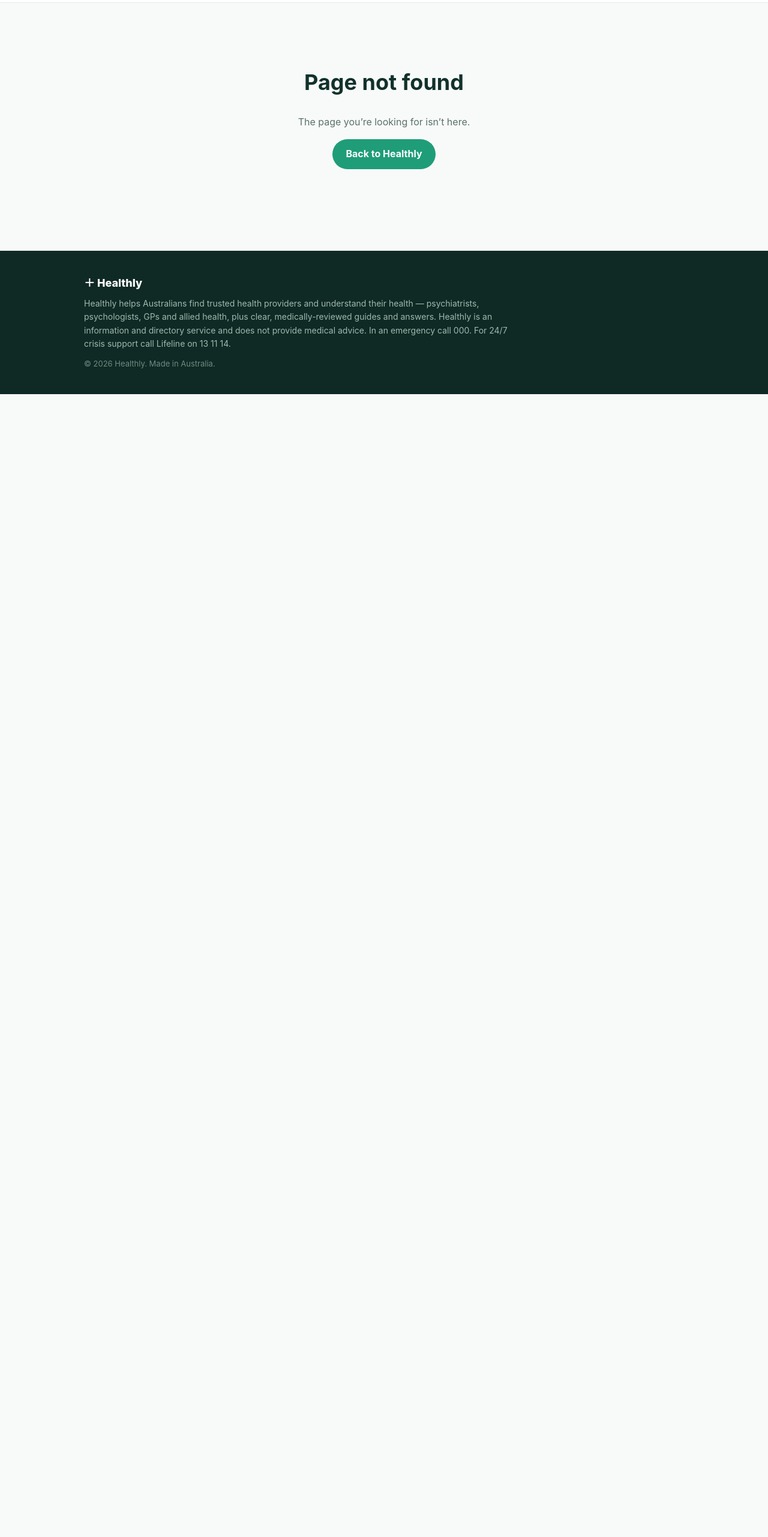
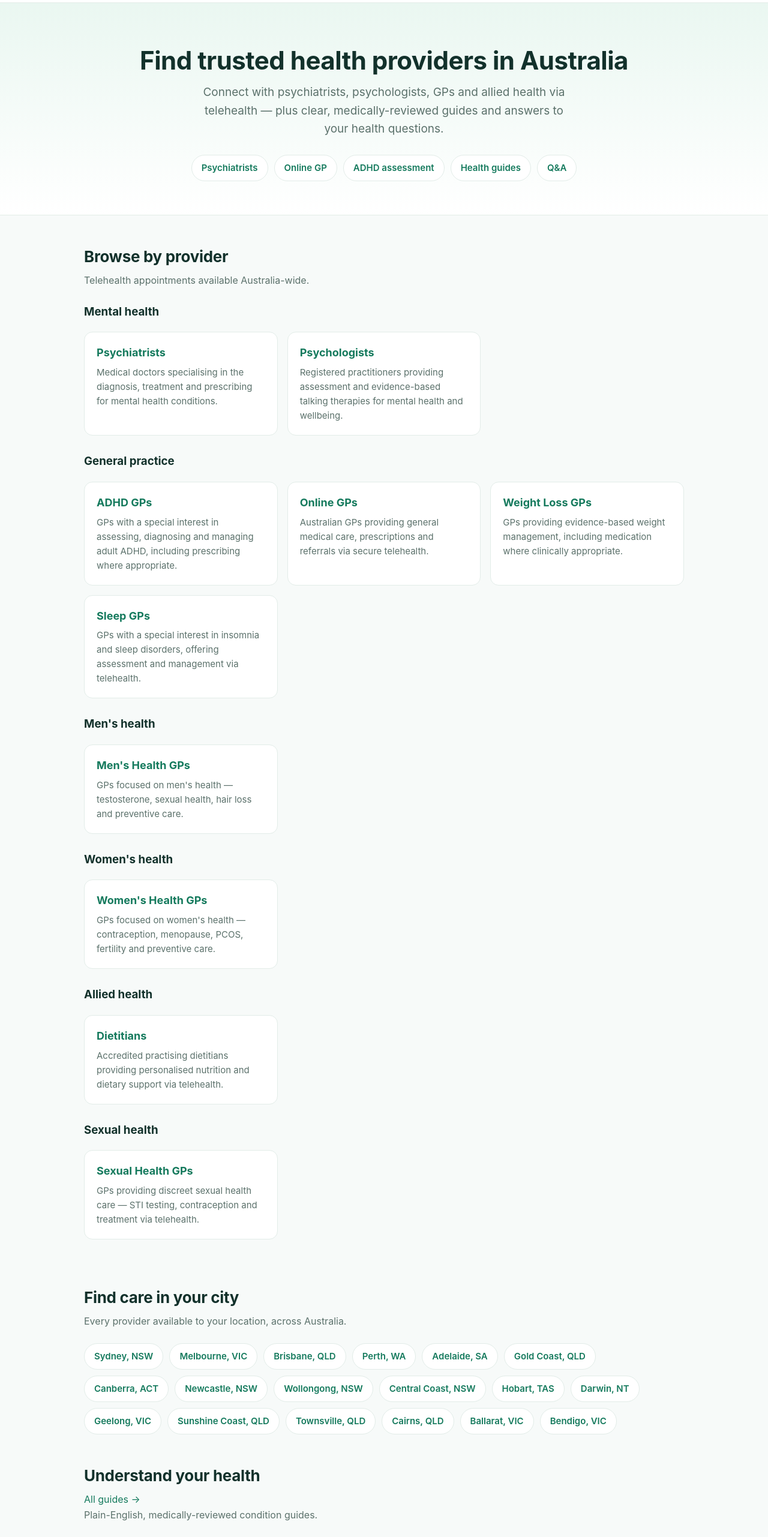
Before and after one commit to LukeCN/healthly, a Next.js app: page / in a window 1280 px wide. Before the commit this address had no page. Shown: the part 60-2622 px from the top of the page at 60% size. Before the commit the page ends 800 px from the top, so only its background shows below. Built offline with nearby package versions, Linux system fonts and the light colour scheme.

Commit message:
Create page.js

```diff
--- /dev/null
+++ b/app/page.js
@@ -0,0 +1,116 @@
+import Link from "next/link";
+import {
+  SITE, specialties, locations, conditions, questions,
+  specialtiesByCategory,
+} from "@/lib/data";
+import JsonLd from "@/components/JsonLd";
+
+export default function Home() {
+  const groups = specialtiesByCategory();
+  const websiteSchema = {
+    "@context": "https://schema.org",
+    "@type": "WebSite",
+    name: SITE.name,
+    url: SITE.url,
+    description: SITE.description,
+  };
+  const orgSchema = {
+    "@context": "https://schema.org",
+    "@type": "MedicalOrganization",
+    name: SITE.name,
+    url: SITE.url,
+    areaServed: "AU",
+  };
+  return (
+    <>
+      <JsonLd data={websiteSchema} />
+      <JsonLd data={orgSchema} />
+      <section className="hero">
+        <div className="container">
+          <h1>Find trusted health providers in Australia</h1>
+          <p>
+            Connect with psychiatrists, psychologists, GPs and allied health via
+            telehealth — plus clear, medically-reviewed guides and answers to
+            your health questions.
+          </p>
+          <div className="pill-row">
+            <Link href="/psychiatrist" className="pill">Psychiatrists</Link>
+            <Link href="/online-gp" className="pill">Online GP</Link>
+            <Link href="/adhd-gp" className="pill">ADHD assessment</Link>
+            <Link href="/conditions" className="pill">Health guides</Link>
+            <Link href="/questions" className="pill">Q&amp;A</Link>
+          </div>
+        </div>
+      </section>
+
+      <section className="block">
+        <div className="container">
+          <h2 className="section-title">Browse by provider</h2>
+          <p className="section-sub">Telehealth appointments available Australia-wide.</p>
+          {Object.entries(groups).map(([cat, list]) => (
+            <div key={cat} style={{ marginBottom: 28 }}>
+              <h3 className="cat-title">{cat}</h3>
+              <div className="grid grid-3">
+                {list.map((s) => (
+                  <Link key={s.slug} href={`/${s.slug}`} className="card">
+                    <h3>{s.plural}</h3>
+                    <p>{s.blurb}</p>
+                  </Link>
+                ))}
+              </div>
+            </div>
+          ))}
+        </div>
+      </section>
+
+      <section className="block" style={{ paddingTop: 0 }}>
+        <div className="container">
+          <h2 className="section-title">Find care in your city</h2>
+          <p className="section-sub">Every provider available to your location, across Australia.</p>
+          <div className="pill-row" style={{ justifyContent: "flex-start" }}>
+            {locations.map((l) => (
+              <Link key={l.slug} href={`/location/${l.slug}`} className="pill">
+                {l.name}, {l.state}
+              </Link>
+            ))}
+          </div>
+        </div>
+      </section>
+
+      <section className="block" style={{ paddingTop: 0 }}>
+        <div className="container">
+          <div className="row-head">
+            <h2 className="section-title">Understand your health</h2>
+            <Link href="/conditions" className="see-all">All guides →</Link>
+          </div>
+          <p className="section-sub">Plain-English, medically-reviewed condition guides.</p>
+          <div className="grid grid-3">
+            {conditions.slice(0, 6).map((c) => (
+              <Link key={c.slug} href={`/conditions/${c.slug}`} className="card">
+                <h3>{c.name}</h3>
+                <p>{c.summary.slice(0, 110)}…</p>
+              </Link>
+            ))}
+          </div>
+        </div>
+      </section>
+
+      <section className="block" style={{ paddingTop: 0 }}>
+        <div className="container">
+          <div className="row-head">
+            <h2 className="section-title">Answers from Australian doctors</h2>
+            <Link href="/questions" className="see-all">All questions →</Link>
+          </div>
+          <p className="section-sub">Common health questions, answered plainly.</p>
+          <div className="qa-list">
+            {questions.slice(0, 6).map((q) => (
+              <Link key={q.slug} href={`/questions/${q.slug}`} className="qa-item">
+                {q.question}
+              </Link>
+            ))}
+          </div>
+        </div>
+      </section>
+    </>
+  );
+}
```
